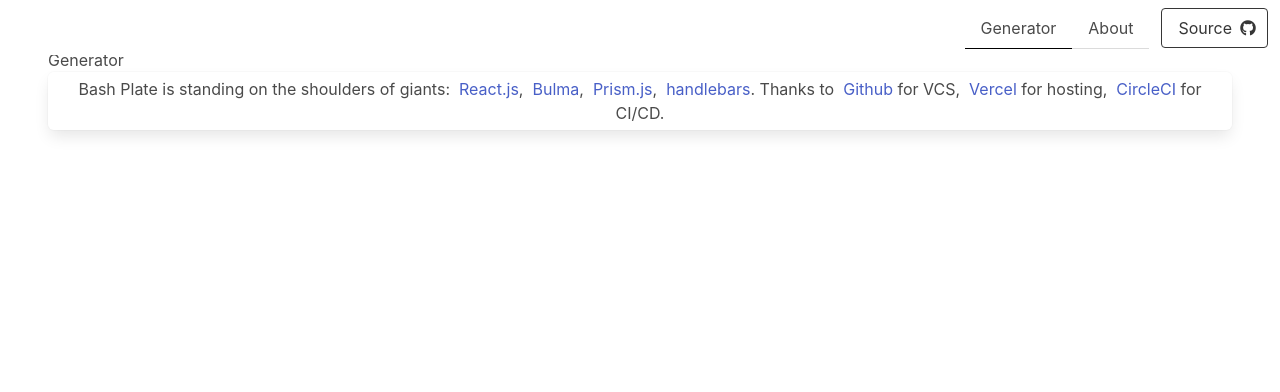
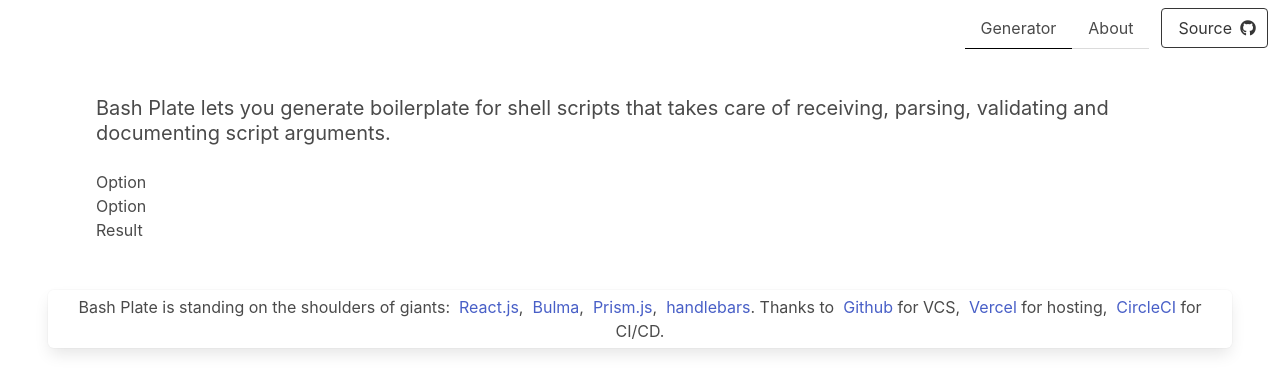
Before and after one commit to wwerner/bashplate, a React (Vite) app: page / in a window 1280 px wide. Shown: the top 392 px of the page. Built offline with nearby package versions, Linux system fonts and the light colour scheme.

Commit message:
Prepare script components

```diff
--- a/src/components/Generator.tsx
+++ /dev/null
@@ -1,3 +0,0 @@
-import * as React from "react";
-
-export const Generator = () => <div>Generator</div>
--- /dev/null
+++ b/src/components/Option.tsx
@@ -0,0 +1,5 @@
+import * as React from "react";
+
+export const Option = () => (
+    <div>Option</div>
+)
--- /dev/null
+++ b/src/components/Result.tsx
@@ -0,0 +1,5 @@
+import * as React from "react";
+
+export const Result = () => (
+    <div>Result</div>
+)
--- a/src/components/index.ts
+++ b/src/components/index.ts
@@ -1,4 +1,4 @@
 export * from "./Navigation";
-export * from "./About";
-export * from "./Generator";
 export * from "./Footer";
+export * from "./Option";
+export * from "./Result";
--- /dev/null
+++ b/src/views/Generator.tsx
@@ -0,0 +1,13 @@
+import * as React from "react";
+import { Result, Option } from "~components";
+
+export const Generator = () => (
+    <div className="section">
+        <h2 className="subtitle">Bash Plate lets you generate boilerplate for shell scripts that takes care of receiving, parsing,
+      validating and documenting script arguments.</h2>
+        <Option />
+        <Option />
+
+        <Result />
+    </div>
+)
--- /dev/null
+++ b/src/views/index.tsx
@@ -0,0 +1,2 @@
+export * from "./About";
+export * from "./Generator";
```
Also changed, not shown: src/index.tsx (+5 -4 lines), src/views/About.tsx (renamed from src/components/About.tsx).
